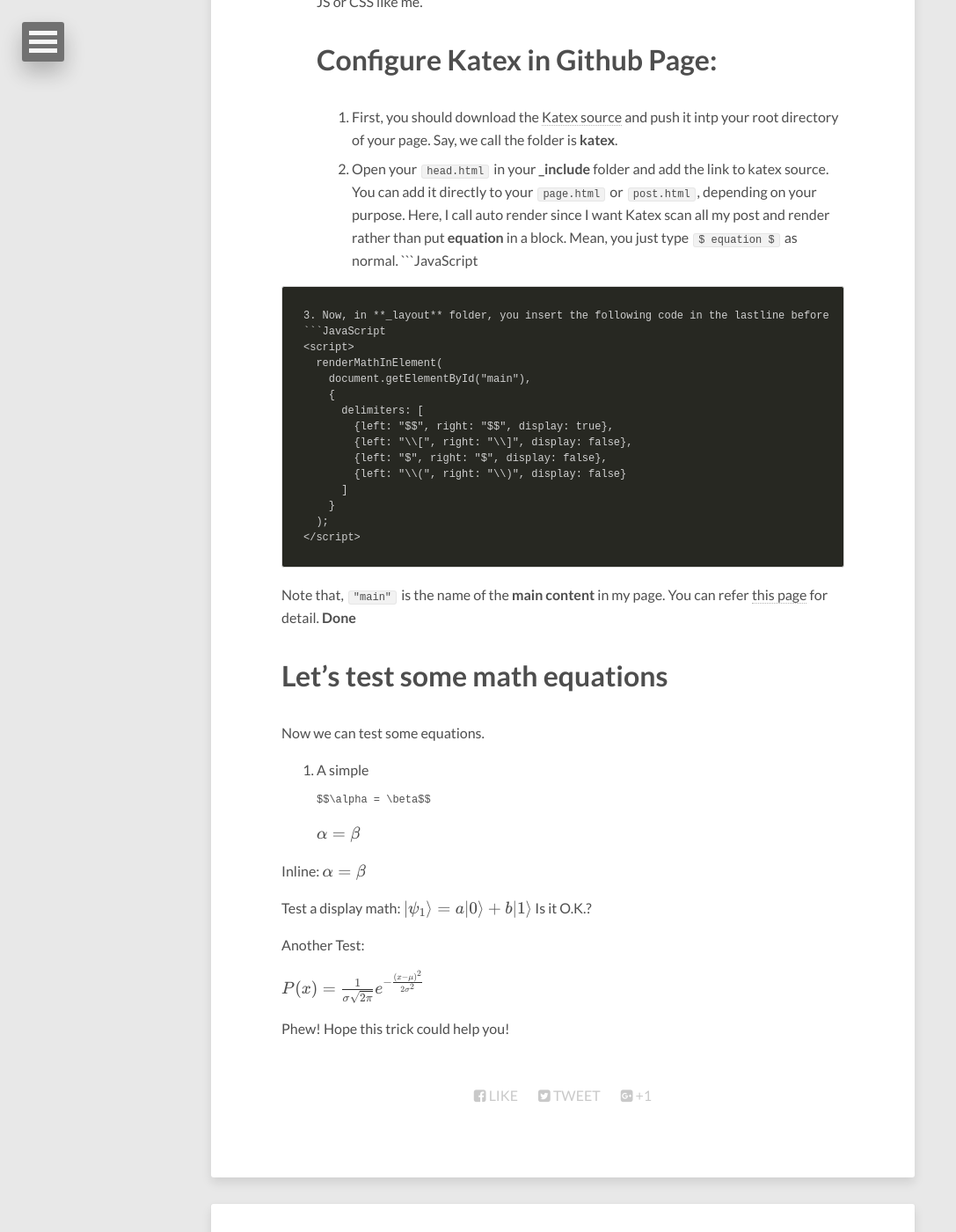
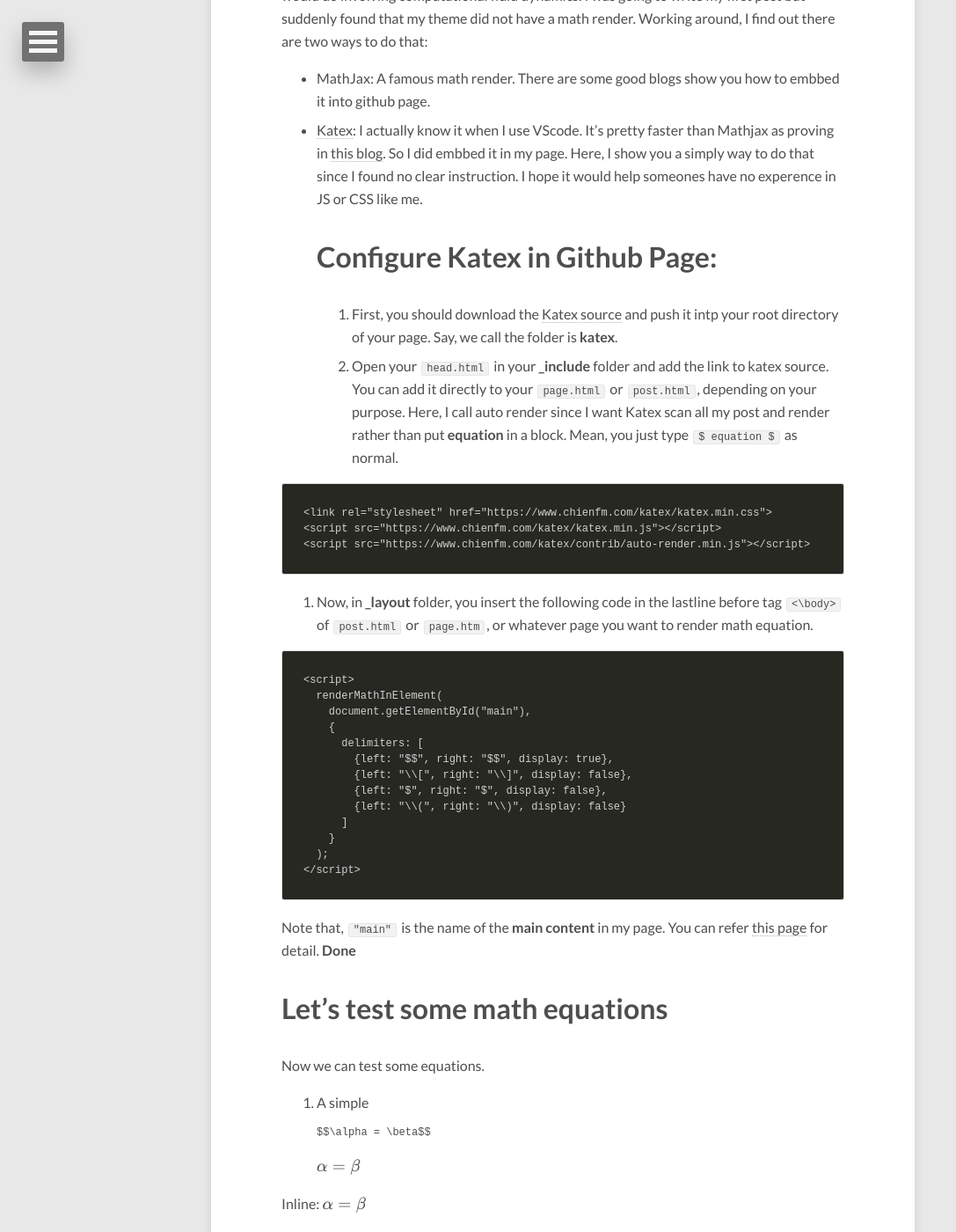
Before and after one commit to chienfm/chienfm.github.io, a Jekyll site: the page built from _posts/2017-03-24-Katex-for-Jekyll.md, in a window 1280 px wide and 1400 px high, scrolled down 649 px. Shown: the whole window at 88% size, without its empty margins (0-1087 px from the left). Built offline with Jekyll 4.4.1, drawn with Linux system fonts in a browser that asks for light colours; nearby versions of some CDN libraries; comment, search, counter and statistics services are not loaded; some of the changed text lies outside the part shown.

Commit message:
Update 2017-03-24-Katex-for-Jekyll.md

````diff
--- a/_posts/2017-03-24-Katex-for-Jekyll.md
+++ b/_posts/2017-03-24-Katex-for-Jekyll.md
@@ -1,5 +1,13 @@
 ---
 layout: post
+title: Sample Post
+description: "Katex for Jekyll"
+modified: 2017-03-24
+tags: [Katex, Jekyll]
+image:
+  feature: abstract-3.jpg
+  credit: dargadgetz
+  creditlink: http://www.dargadgetz.com/ios-7-abstract-wallpaper-pack-for-iphone-5-and-ipod-touch-retina/
 ---
 
 # Reason
@@ -13,13 +21,16 @@
 # Configure Katex in Github Page:
 1. First, you should download the [Katex source](https://github.com/khan/katex/releases) and push it intp your root directory of your page. Say, we call the folder is **katex**.
 2. Open your `head.html` in your **_include** folder and add the link to katex source. You can add it directly to your `page.html` or `post.html`, depending on your purpose. Here, I call auto render since I want Katex scan all my post and render rather than put **equation** in a block. Mean, you just type `$ equation $` as normal.
-```JavaScript
+
+```
 <link rel="stylesheet" href="{{ site.url }}/katex/katex.min.css">
 <script src="{{ site.url }}/katex/katex.min.js"></script>
 <script src="{{ site.url }}/katex/contrib/auto-render.min.js"></script>
 ```
+
 3. Now, in **_layout** folder, you insert the following code in the lastline before tag `<\body>` of `post.html` or `page.htm`, or whatever page you want to render math equation.
-```JavaScript
+
+```
 <script>
   renderMathInElement(
     document.getElementById("main"),
@@ -34,6 +45,7 @@
   );
 </script>
 ```
+
 Note that, `"main"` is the name of the **main content** in my page. You can refer [this page](https://github.com/Khan/KaTeX/tree/master/contrib/auto-render) for detail. **Done**
 # Let's test some math equations
 Now we can test some equations.
````
